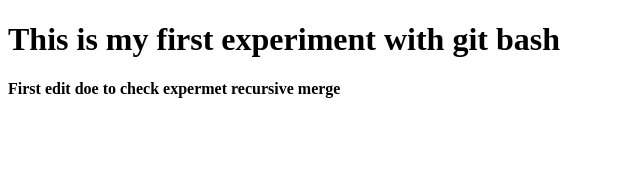
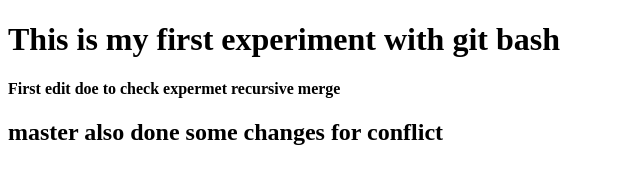
Before and after one commit to fayi2022/samplefirstgit, a plain HTML site: page index.html in a window 1280 px wide. Shown: the whole page, without its empty margins (0-640 px from the left). Drawn offline with Linux system fonts and the light colour scheme.

Commit message:
master also done something for conflict

```diff
--- a/index.html
+++ b/index.html
@@ -9,5 +9,7 @@
 <body>
     <h1>This is my first experiment with git bash</h1>
     <h4>First edit doe to check expermet recursive merge</h4>
+
+    <h2> master also done some changes for conflict</h2>
 </body>
 </html>
```
